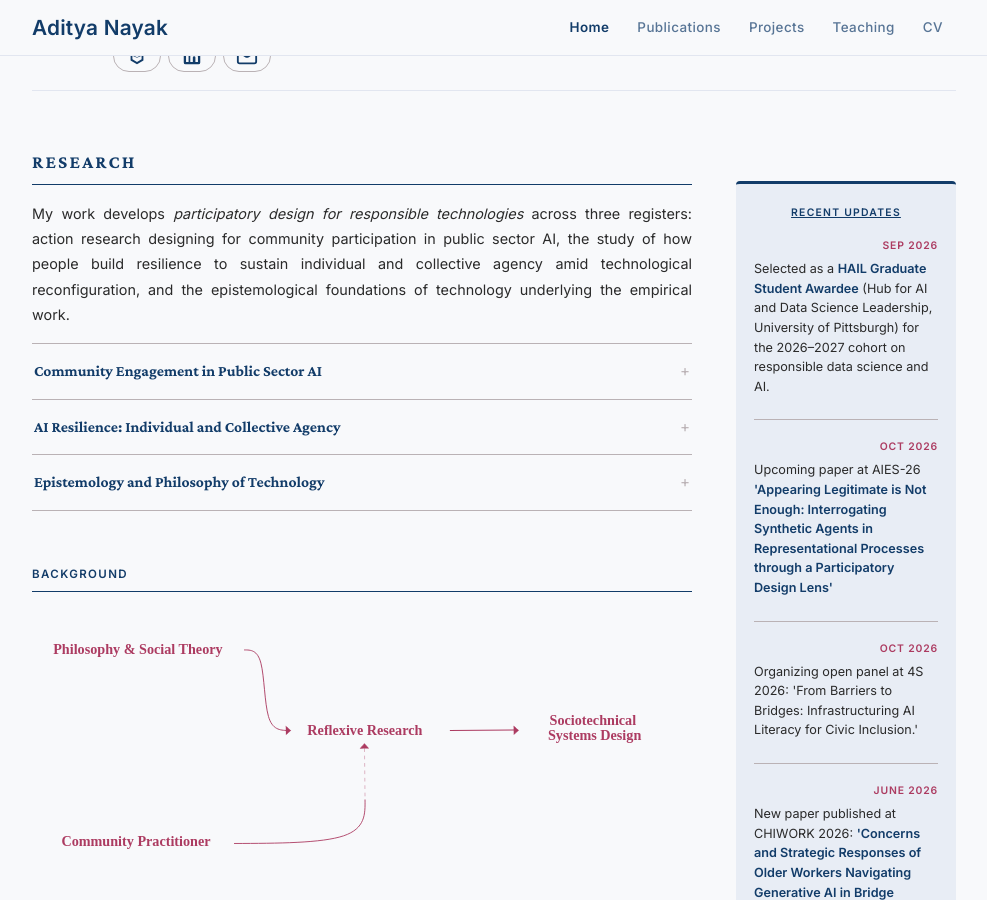
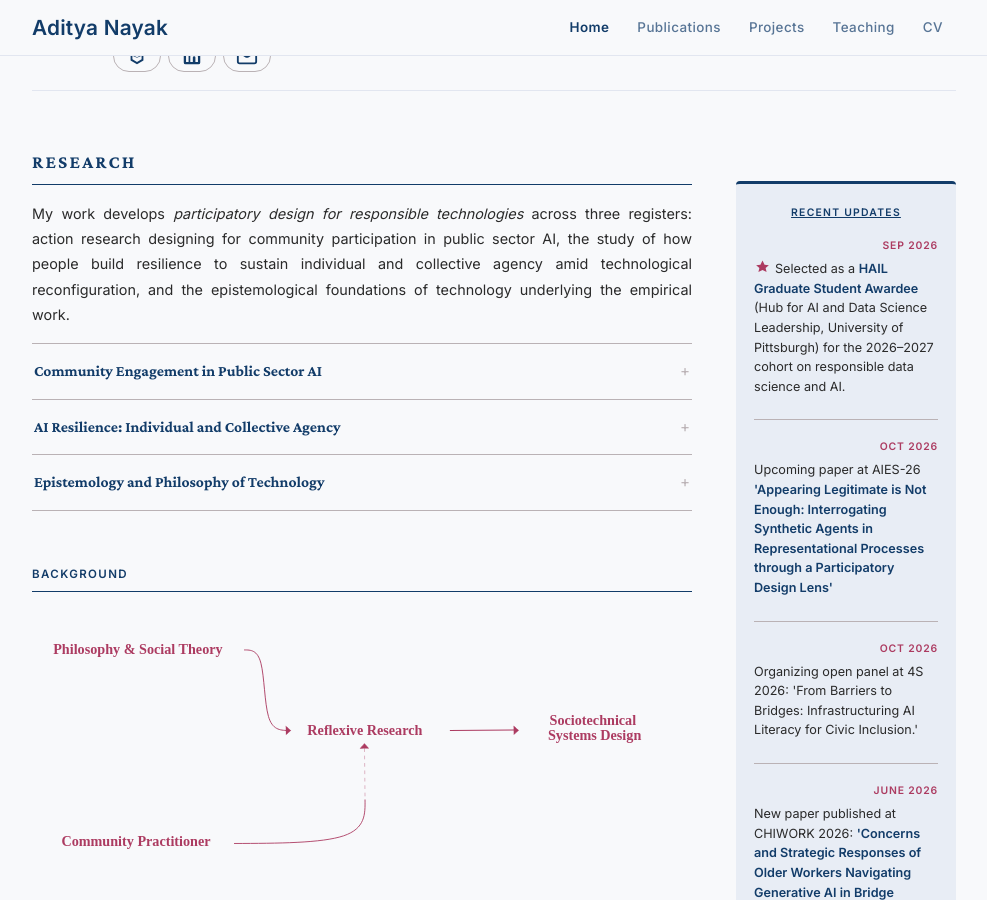
Before and after one commit to adityanayak-info/adityanayak-info.github.io, a Jekyll site: the page built from index.md, in a window 1280 px wide and 900 px high, scrolled down 513 px. Shown: the whole window, without its empty margins (146-1133 px from the left). Built offline with Jekyll 4.4.1, drawn with Linux system fonts in a browser that asks for light colours.

Commit message:
Update news item with SVG icon and HTML formatting

```diff
--- a/_data/news.yml
+++ b/_data/news.yml
@@ -7,7 +7,7 @@
 # ============================================================
 
 - date: "Sep 2026"
-  text: "Selected as a <a href='https://www.aihub.pitt.edu/building-knowledge/hail-graduate-student-awardee-program' target='_blank' rel='noopener'>HAIL Graduate Student Awardee</a> (Hub for AI and Data Science Leadership, University of Pittsburgh) for the 2026–2027 cohort on responsible data science and AI."
+  text: "<span><svg xmlns='http://www.w3.org/2000/svg' viewBox='0 0 24 24' fill='#AC3B61' width='17' height='17' style='display:inline-block;vertical-align:-3px;margin-right:4px'><path d='M12 2l2.9 6.26 6.1.53-4.6 4.01 1.38 5.7L12 15.4 6.22 18.5 7.6 12.8 3 8.79l6.1-.53z'/></svg></span>Selected as a <a href='https://www.aihub.pitt.edu/building-knowledge/hail-graduate-student-awardee-program' target='_blank' rel='noopener'>HAIL Graduate Student Awardee</a> (Hub for AI and Data Science Leadership, University of Pittsburgh) for the 2026–2027 cohort on responsible data science and AI."
 
 - date: "Oct 2026"
   text: "Upcoming paper at AIES-26 <a href='https://doi.org/10.48550/arXiv.2608.17099' target='_blank' rel='noopener'>'Appearing Legitimate is Not Enough: Interrogating Synthetic Agents in Representational Processes through a Participatory Design Lens'</a>"
```
